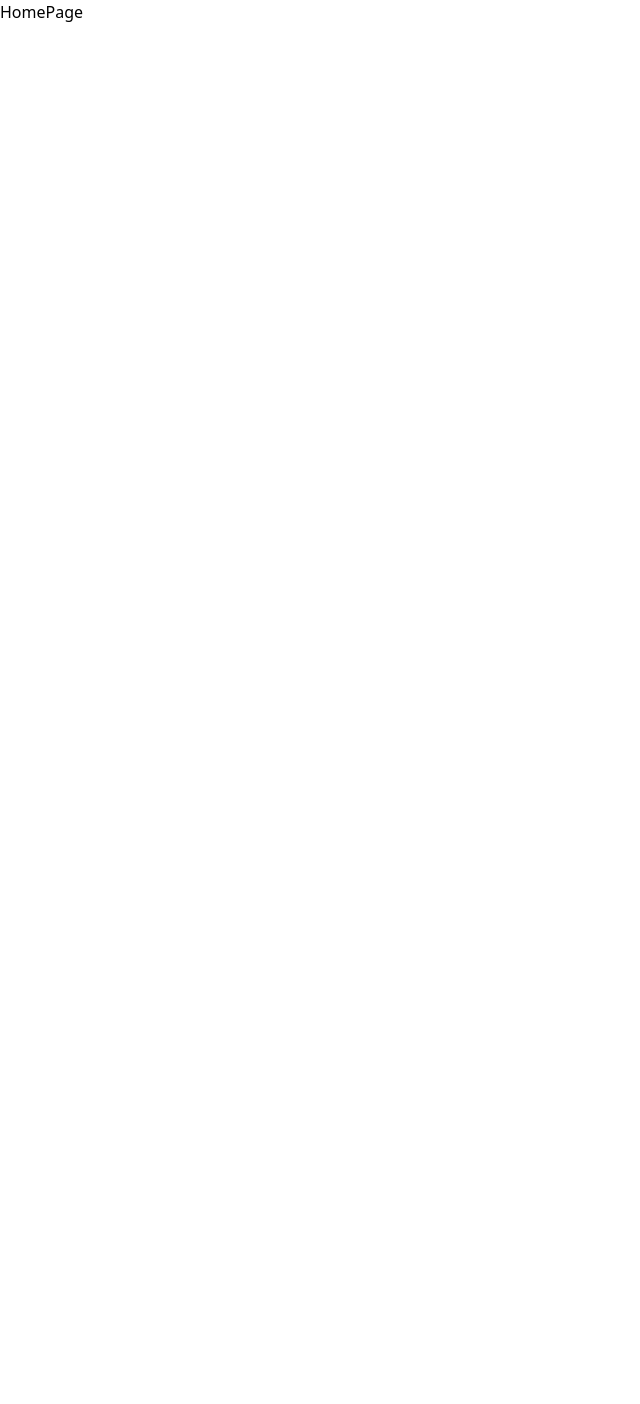
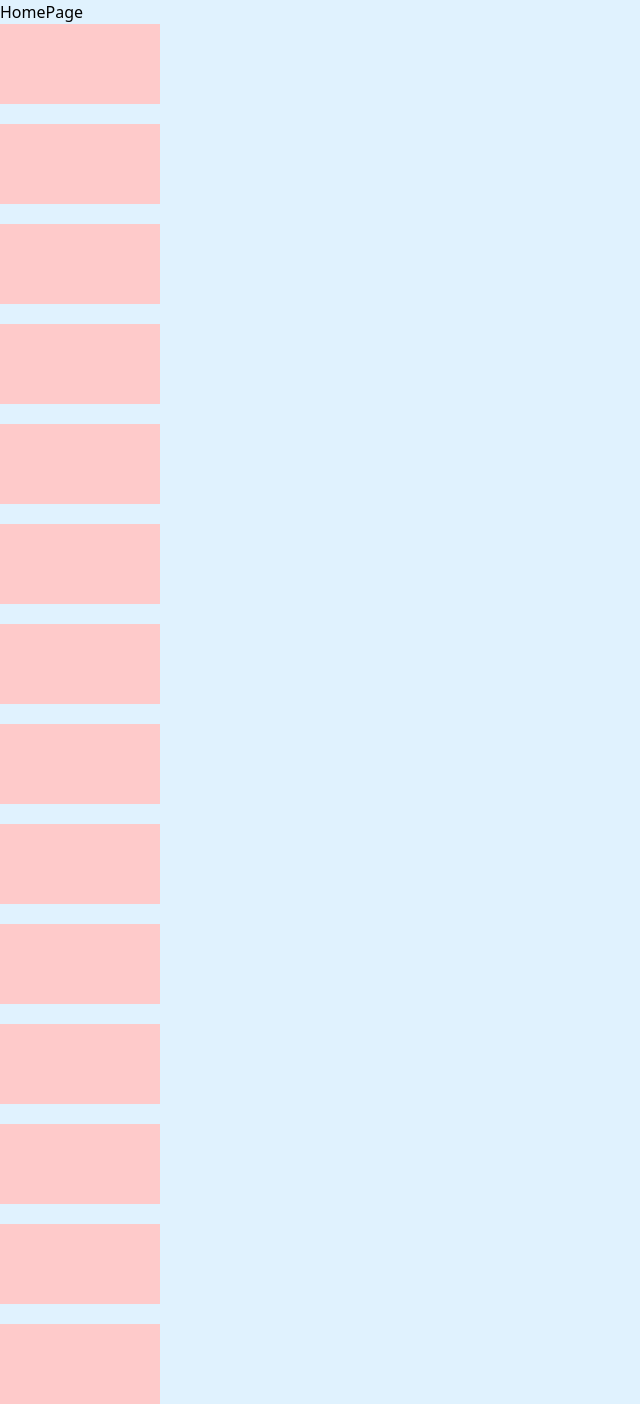
Before and after one commit to Agcare-Technologies/sns-calendar, a React (Vite) app: page / in a window 1280 px wide. Shown: the whole page, without its empty margins (0-640 px from the left). Before the commit the page ends 800 px from the top, so only its background shows below. Built offline with nearby package versions, Linux system fonts and the light colour scheme.

Commit message:
routing completed

```diff
--- a/src/App.jsx
+++ b/src/App.jsx
@@ -1,6 +1,6 @@
 import { useState } from 'react'
 import logo from './logo.svg'
-import { BrowserRouter, Routes, Route } from 'react-router-dom'
+import { BrowserRouter, Routes, Route, useNavigate } from 'react-router-dom'
 import HomePage from './pages/HomePage'
 import January from './pages/January'
 import March from './pages/March'
@@ -18,13 +18,14 @@ import Febuary from './pages/Febuary'
 
 
 function App() {
-  const [count, setCount] = useState(0)
+  const [count, setCount] = useState(0);
+  const navigate = useNavigate();
 
   return (
-    <BrowserRouter>
+
     <Routes>
       <Route path = "/" element = {<HomePage /> } />
-      <Route path = "jan" element = {<January /> } />
+      <Route path = "jan" element = {<January  /> } />
       <Route path = "feb" element = {<Febuary /> } />
       <Route path = "mar" element = {<March /> } />
       <Route path = "apr" element = {<April /> } />
@@ -37,7 +38,7 @@ function App() {
       <Route path = "nov" element = {<November /> } />
       <Route path = "dec" element = {<December /> } />
     </Routes>
-    </BrowserRouter>
+
   )
 }
 
--- /dev/null
+++ b/src/components/CalenderCard.jsx
@@ -0,0 +1,13 @@
+import React from "react";
+import { useNavigate } from "react-router-dom";
+
+const CalenderCard = ({path}) => {
+    const navigate = useNavigate()
+    return(
+        <div onClick={()=> navigate(path)} className="w-40 h-20 bg-red-200">
+
+        </div>
+    )
+}
+
+export default CalenderCard;
--- /dev/null
+++ b/src/components/LogoSafex.jsx
@@ -0,0 +1,12 @@
+import React from "react"
+
+const LogoSafex = () => {
+    return(
+        <div>
+            <p>Safex Logo will come here</p>
+            <img src="" alt="" />
+        </div>
+    )
+}
+
+export default LogoSafex;
--- /dev/null
+++ b/src/components/ShowAll.jsx
@@ -0,0 +1,10 @@
+import React from "react";
+import { Link } from "react-router-dom";
+
+const ShowAll = () => {
+    return(
+        <Link to="/home">Show All</Link>
+    )
+}
+
+export default ShowAll;
--- a/src/main.jsx
+++ b/src/main.jsx
@@ -2,9 +2,12 @@ import React from 'react'
 import ReactDOM from 'react-dom/client'
 import App from './App'
 import './index.css'
+import { BrowserRouter } from 'react-router-dom'
 
 ReactDOM.createRoot(document.getElementById('root')).render(
   <React.StrictMode>
+    <BrowserRouter>
     <App />
+    </BrowserRouter>
   </React.StrictMode>
 )
--- a/src/pages/April.jsx
+++ b/src/pages/April.jsx
@@ -1,8 +1,12 @@
 import React from "react"
+import ShowAll from "../components/ShowAll";
 
 const April = () => {
     return(
-        <div>April</div>
+        <div>
+            <div>April</div>
+            <ShowAll />
+        </div>
     )
 }
 
--- a/src/pages/HomePage.jsx
+++ b/src/pages/HomePage.jsx
@@ -1,8 +1,28 @@
 import React from "react"
+import CalenderCard from "../components/CalenderCard";
 
 const HomePage = () => {
     return(
-        <div>HomePage</div>
+        <div className="bg-sky-100">
+            <div>HomePage</div>
+            <div className="space-y-5">
+                <CalenderCard path= "/nov" />
+                <CalenderCard path= "/dec" />
+                <CalenderCard path= "/jan" />
+                <CalenderCard path= "/feb" />
+                <CalenderCard path= "/mar" />
+                <CalenderCard path= "/apr" />
+                <CalenderCard path= "/may" />
+                <CalenderCard path= "/jun" />
+                <CalenderCard path= "/jul" />
+                <CalenderCard path= "/aug" />
+                <CalenderCard path= "/sep" />
+                <CalenderCard path= "/oct" />
+                <CalenderCard path= "/nov" />
+                <CalenderCard path= "/dec" />
+
+            </div>
+        </div>
     )
 }
 
```
